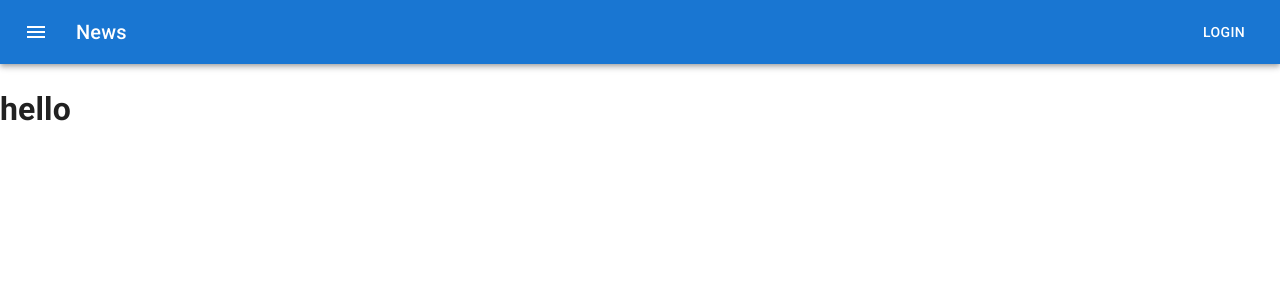
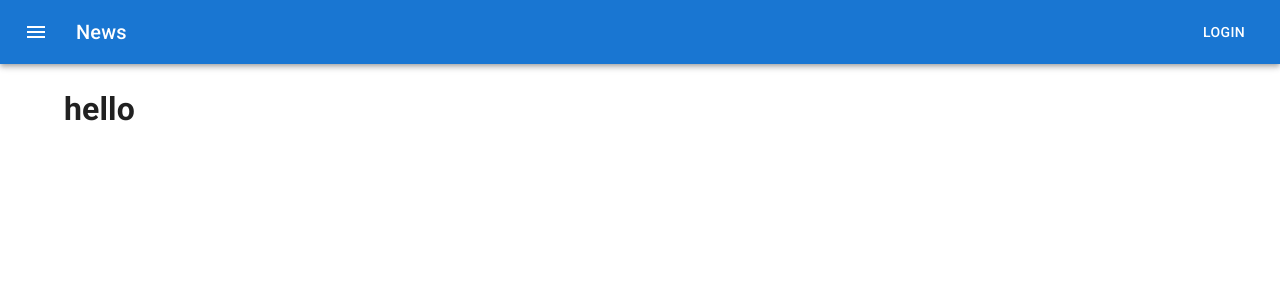
Before and after one commit to AlexisDoroszkiewicz/crowdfunding-app, a Next.js app: page / in a window 1280 px wide. Shown: the top 300 px of the page. Built offline with nearby package versions, Linux system fonts and the light colour scheme.

Commit message:
container

```diff
--- a/pages/index.tsx
+++ b/pages/index.tsx
@@ -1,11 +1,11 @@
 import type { NextPage } from "next";
-import { Button } from "@mui/material";
+import { Container } from "@mui/material";
 
 const Home: NextPage = () => {
 	return (
-		<div>
+		<Container maxWidth="lg">
 			<h1>hello</h1>
-		</div>
+		</Container>
 	);
 };
 
```
